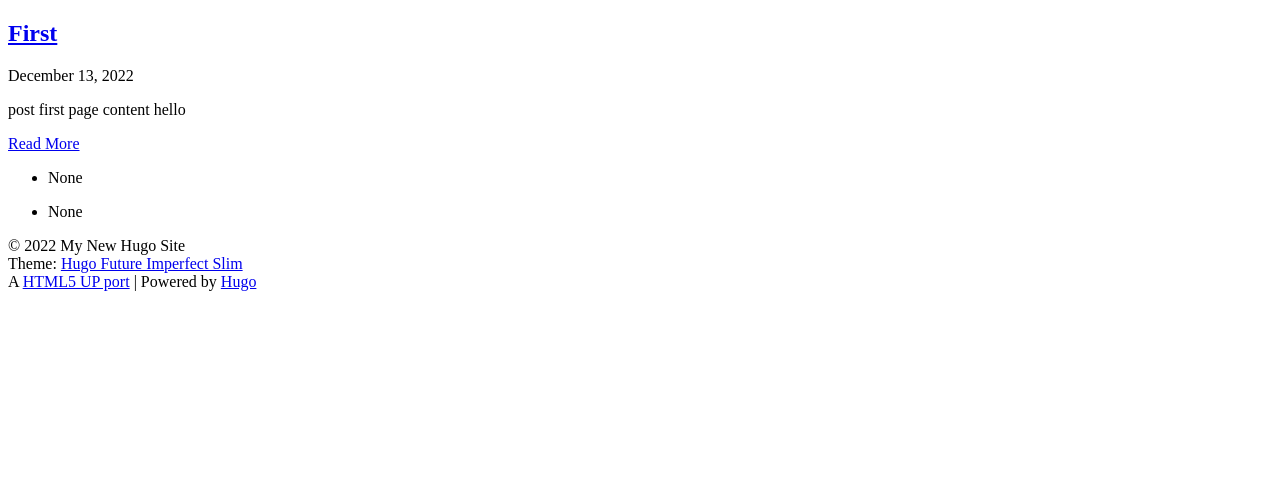
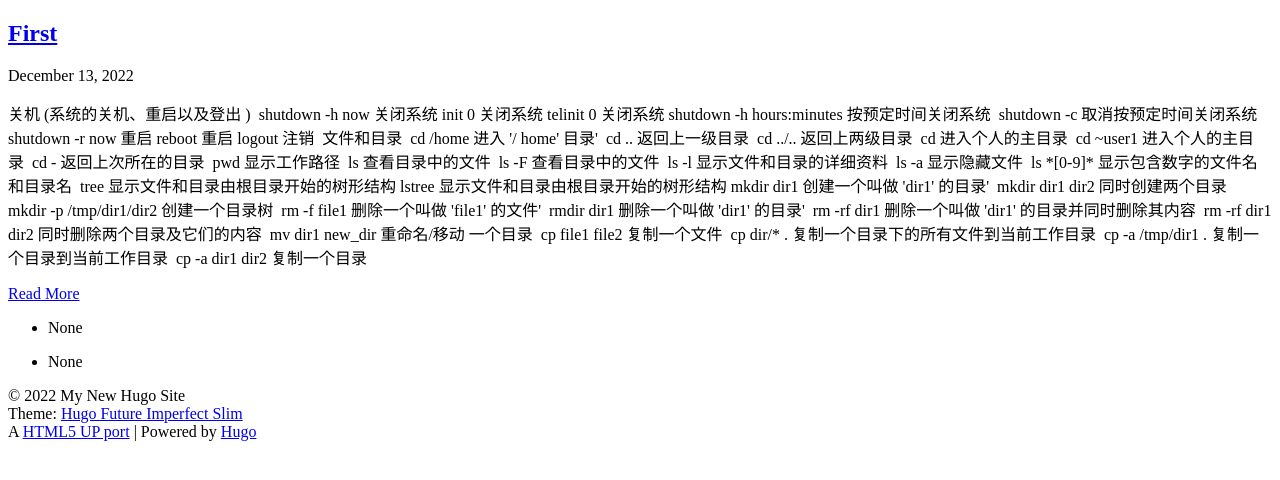
Before and after one commit to hzbhzbh/hzbhzbh.github.io, a plain HTML site: page index.html in a window 1280 px wide. Drawn offline with Linux system fonts and the light colour scheme.

Commit message:
update github

```diff
--- a/index.html
+++ b/index.html
@@ -85,7 +85,45 @@
   <div class="content">
 
 
-    <p>post first page content hello</p>
+    <p>关机 (系统的关机、重启以及登出 )
+shutdown -h now 关闭系统
+init 0 关闭系统
+telinit 0 关闭系统
+shutdown -h hours:minutes 按预定时间关闭系统
+shutdown -c 取消按预定时间关闭系统
+shutdown -r now 重启
+reboot 重启
+logout 注销
+
+
+
+文件和目录
+cd /home 进入 '/ home' 目录'
+cd .. 返回上一级目录
+cd ../.. 返回上两级目录
+cd 进入个人的主目录
+cd ~user1 进入个人的主目录
+cd - 返回上次所在的目录
+pwd 显示工作路径
+ls 查看目录中的文件
+ls -F 查看目录中的文件
+ls -l 显示文件和目录的详细资料
+ls -a 显示隐藏文件
+ls *[0-9]* 显示包含数字的文件名和目录名
+tree 显示文件和目录由根目录开始的树形结构
+lstree 显示文件和目录由根目录开始的树形结构
+mkdir dir1 创建一个叫做 'dir1' 的目录'
+mkdir dir1 dir2 同时创建两个目录
+mkdir -p /tmp/dir1/dir2 创建一个目录树
+rm -f file1 删除一个叫做 'file1' 的文件'
+rmdir dir1 删除一个叫做 'dir1' 的目录'
+rm -rf dir1 删除一个叫做 'dir1' 的目录并同时删除其内容
+rm -rf dir1 dir2 同时删除两个目录及它们的内容
+mv dir1 new_dir 重命名/移动 一个目录
+cp file1 file2 复制一个文件
+cp dir/* . 复制一个目录下的所有文件到当前工作目录
+cp -a /tmp/dir1 . 复制一个目录到当前工作目录
+cp -a dir1 dir2 复制一个目录 </p>
   </div>
   <footer>
     <a href="/hzbhzbh.github.io/post/first/" class="button big">Read More</a>
```
